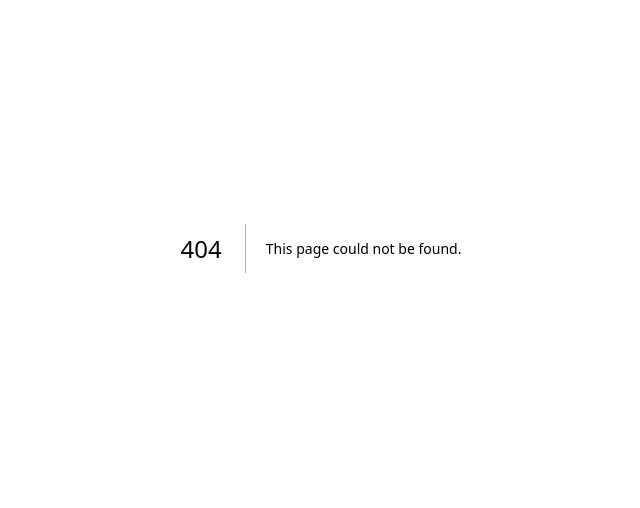
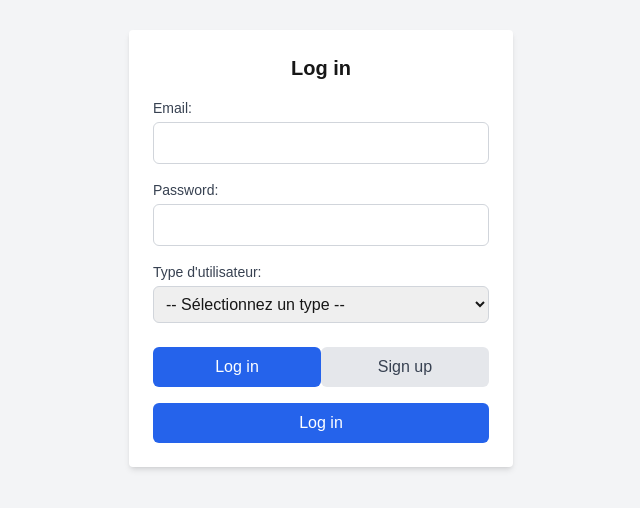
Before and after one commit to Henintsoaaa/takecare, a Next.js app: page /login in a window 1280 px wide. Before the commit this address had no page. Shown: the part 152-660 px from the top of the page, without its empty margins (319-959 px from the left). Built offline with nearby package versions, Linux system fonts and the light colour scheme.

Commit message:
add login functionality and user type selection

```diff
--- /dev/null
+++ b/app/login/page.tsx
@@ -0,0 +1,156 @@
+"use client"; // Indique que le code est côté client
+
+import { useState } from "react";
+import { useAuth } from "@/components/Login"; // Importer le hook personnalisé
+
+export default function LoginPage() {
+  const { login, signup } = useAuth(); // Utiliser le hook personnalisé pour obtenir les méthodes
+  const [formType, setFormType] = useState("login");
+  const [email, setEmail] = useState("");
+  const [password, setPassword] = useState("");
+  const [username, setUsername] = useState(""); // État pour le username
+  const [error, setError] = useState(null); // État pour l'erreur
+  const [userType, setUserType] = useState("");
+
+  interface AuthContextType {
+    login: (email: string, password: string, userType: string) => Promise<void>;
+    signup: (
+      username: string,
+      email: string,
+      password: string,
+      userType: string
+    ) => Promise<void>;
+  }
+
+  interface FormEvent extends React.FormEvent<HTMLFormElement> {}
+
+  const handleSubmit = async (event: FormEvent) => {
+    event.preventDefault();
+
+    setError(null); // Réinitialiser l'erreur
+
+    try {
+      if (formType === "login") {
+        await login(email, password, userType);
+        console.log("userType", userType);
+      } else {
+        await signup(username, email, password, userType); // Inclure le username lors du sign up
+      }
+    } catch (err: any) {
+      setError(err.message); // Définir l'erreur si une exception est levée
+    }
+  };
+
+  return (
+    <div className="flex flex-col items-center justify-center min-h-screen bg-gray-100">
+      <form
+        onSubmit={handleSubmit}
+        className="bg-white p-6 rounded shadow-md w-96"
+      >
+        <h2 className="text-xl font-bold mb-4 text-center">
+          {formType === "login" ? "Log in" : "Sign up"}
+        </h2>
+        {error && <p className="text-red-500">{error}</p>}{" "}
+        {/* Afficher l'erreur */}
+        {formType === "signup" && (
+          <>
+            <label
+              htmlFor="username"
+              className="block text-sm font-medium text-gray-700"
+            >
+              Username:
+            </label>
+            <input
+              id="username"
+              name="username"
+              type="text"
+              value={username}
+              onChange={(e) => setUsername(e.target.value)}
+              required
+              className="mt-1 block w-full p-2 border border-gray-300 rounded-md focus:outline-none focus:ring focus:ring-blue-500"
+            />
+          </>
+        )}
+        <label
+          htmlFor="email"
+          className="block text-sm font-medium text-gray-700 mt-4"
+        >
+          Email:
+        </label>
+        <input
+          id="email"
+          name="email"
+          type="email"
+          value={email}
+          onChange={(e) => setEmail(e.target.value)}
+          required
+          className="mt-1 block w-full p-2 border border-gray-300 rounded-md focus:outline-none focus:ring focus:ring-blue-500"
+        />
+        <label
+          htmlFor="password"
+          className="block text-sm font-medium text-gray-700 mt-4"
+        >
+          Password:
+        </label>
+        <input
+          id="password"
+          name="password"
+          type="password"
+          value={password}
+          onChange={(e) => setPassword(e.target.value)}
+          required
+          className="mt-1 block w-full p-2 border border-gray-300 rounded-md focus:outline-none focus:ring focus:ring-blue-500"
+        />
+        <label
+          htmlFor="userType"
+          className="block text-sm font-medium text-gray-700 mt-4"
+        >
+          Type d'utilisateur:
+        </label>
+        <select
+          id="userType"
+          name="userType"
+          value={userType}
+          onChange={(e) => setUserType(e.target.value)}
+          required
+          className="mt-1 block w-full p-2 border border-gray-300 rounded-md focus:outline-none focus:ring focus:ring-blue-500"
+        >
+          <option value="">-- Sélectionnez un type --</option>
+          <option value="utilisateur">Simple utilisateur</option>
+          <option value="securite">Service de sécurité</option>
+          <option value="sante">Service de santé</option>
+        </select>
+        <div className="flex justify-between mt-6">
+          <button
+            type="button"
+            onClick={() => setFormType("login")}
+            className={`w-1/2 p-2 rounded-md ${
+              formType === "login"
+                ? "bg-blue-600 text-white"
+                : "bg-gray-200 text-gray-700"
+            }`}
+          >
+            Log in
+          </button>
+          <button
+            type="button"
+            onClick={() => setFormType("signup")}
+            className={`w-1/2 p-2 rounded-md ${
+              formType === "signup"
+                ? "bg-blue-600 text-white"
+                : "bg-gray-200 text-gray-700"
+            }`}
+          >
+            Sign up
+          </button>
+        </div>
+        <button
+          type="submit"
+          className="mt-4 w-full p-2 bg-blue-600 text-white rounded-md hover:bg-blue-700"
+        >
+          {formType === "login" ? "Log in" : "Sign up"}
+        </button>
+      </form>
+    </div>
+  );
+}
--- /dev/null
+++ b/app/page.js
@@ -0,0 +1,59 @@
+// pages/index.js
+'use client';
+import { useEffect, useState } from 'react';
+import Link from 'next/link';
+import Header from '../components/NewFolderComponent/header';
+import QuickAccess from '../components/NewFolderComponent/Section/quickAccess';
+import SectionMental from '../components/NewFolderComponent/Section/mentalSec';
+import ResourceCenter from '../components/NewFolderComponent/Section/ressourceCenter';
+import SupportSection from '../components/NewFolderComponent/Section/supportSection';
+import Layout from '../components/forPages/PageLayout';
+
+export default function HomePage() {
+  const [userType, setUserType] = useState('');
+
+  const fetchUserType = async () => {
+    try {
+      const response = await fetch('http://localhost:3003/Devoi_socila_media/src/backend/controllers/users/userType.txt');
+      const userTypeFromFile = await response.text();
+      setUserType(userTypeFromFile.trim()); // Utilisation de trim() pour enlever les espaces ou sauts de ligne
+      console.log('userType:', userTypeFromFile);
+    } catch (error) {
+      console.error("Erreur lors de la récupération du type utilisateur :", error);
+    }
+  };
+
+  useEffect(() => {
+    fetchUserType();
+  }, []);
+
+  return (
+    <div>
+      <Header />
+      <Layout>
+        <div className="container grid grid-cols-2 gap-4 mx-auto p-4">
+          {(userType === 'utilisateur' || userType === 'securite') && (
+            <>
+                <Link href="/home/fonctionnality">
+                  <QuickAccess />
+                </Link>
+            </>
+          )}
+          {(userType === 'utilisateur' || userType === 'sante') && (
+            <>
+              <Link href="/home/statistics">
+                <SectionMental />
+              </Link>
+            </>
+          )}
+          <Link href="/home/ressources">
+            <ResourceCenter />
+          </Link>
+          <Link href="/home/support">
+            <SupportSection />
+          </Link>
+        </div>
+      </Layout>
+    </div>
+  );
+}
--- a/components/LandingPage.tsx
+++ b/components/LandingPage.tsx
@@ -17,6 +17,7 @@ import {
   Menu, // Import Menu icon for the hamburger menu
   X, // Import X icon for closing the menu
 } from "lucide-react";
+import Link from "next/link";
 
 const TechHerLandingPage: React.FC = () => {
   const [activeTab, setActiveTab] = useState(0);
@@ -136,12 +137,12 @@ const TechHerLandingPage: React.FC = () => {
             >
               À propos
             </a>
-            <a
-              href="#"
+            <Link
+              href="/login"
               className="bg-indigo-600 text-white px-4 py-2 rounded-full hover:bg-indigo-700 transition"
             >
               Connexion
-            </a>
+            </Link>
           </div>
           <div className="md:hidden">
             <button
--- /dev/null
+++ b/components/Login.tsx
@@ -0,0 +1,79 @@
+// src/app/actions.js
+import { useRouter } from "next/navigation";
+
+export function useAuth() {
+  const router = useRouter();
+
+  const login = async (email: string, password: string, userType: string) => {
+    try {
+      const response = await fetch(
+        "http://localhost/Devoi_socila_media/src/backend/controllers/users/login.php",
+        {
+          method: "POST",
+          headers: {
+            "Content-Type": "application/json",
+          },
+          credentials: "include", // Include cookies (including PHPSESSID)
+          body: JSON.stringify({ email, password, userType }),
+        }
+      );
+
+      if (response.ok) {
+        const sessionResponse = await fetch(
+          "http://localhost/Devoi_socila_media/src/backend/controllers/users/check_session.php",
+          {
+            method: "GET",
+            credentials: "include", // Include cookies in this request as well
+          }
+        );
+
+        const sessionData = await sessionResponse.json();
+
+        if (sessionData.loggedIn) {
+          router.push("/");
+        } else {
+          throw new Error("Session non valide");
+        }
+      } else {
+        const errorData = await response.json();
+        throw new Error(errorData.error || "Erreur lors de la connexion");
+      }
+    } catch (error) {
+      console.error(error);
+      throw error;
+    }
+  };
+
+  const signup = async (
+    username: string,
+    email: string,
+    password: string,
+    userType: string
+  ) => {
+    try {
+      const response = await fetch(
+        "http://localhost/Devoi_socila_media/src/backend/controllers/users/signup.php",
+        {
+          method: "POST",
+          headers: {
+            "Content-Type": "application/json",
+          },
+          body: JSON.stringify({ username, email, password, userType }),
+        }
+      );
+
+      if (response.ok) {
+        router.push("/login");
+        console.log("User  added successfully, You need to log in now");
+      } else {
+        const errorData = await response.json();
+        throw new Error(errorData.error || "Erreur lors de l'inscription");
+      }
+    } catch (error) {
+      console.error(error);
+      throw error;
+    }
+  };
+
+  return { login, signup };
+}
```
